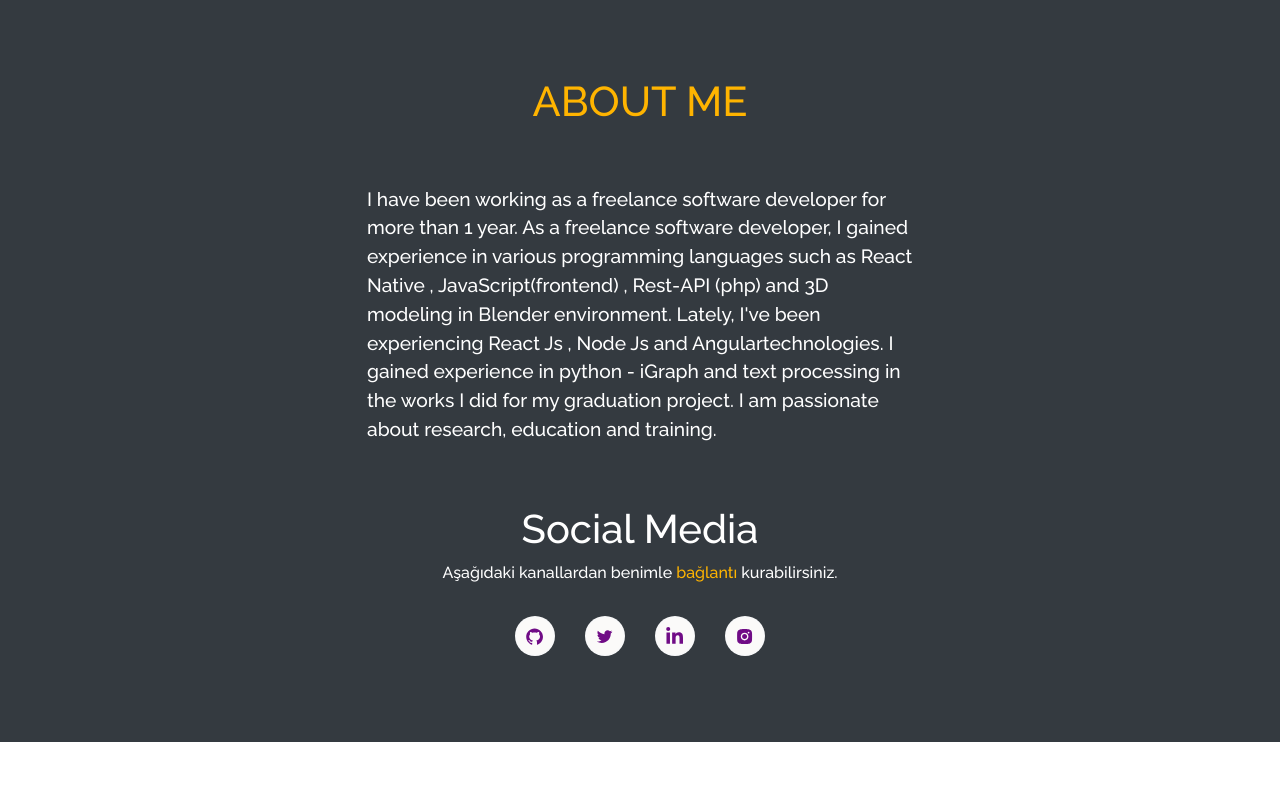
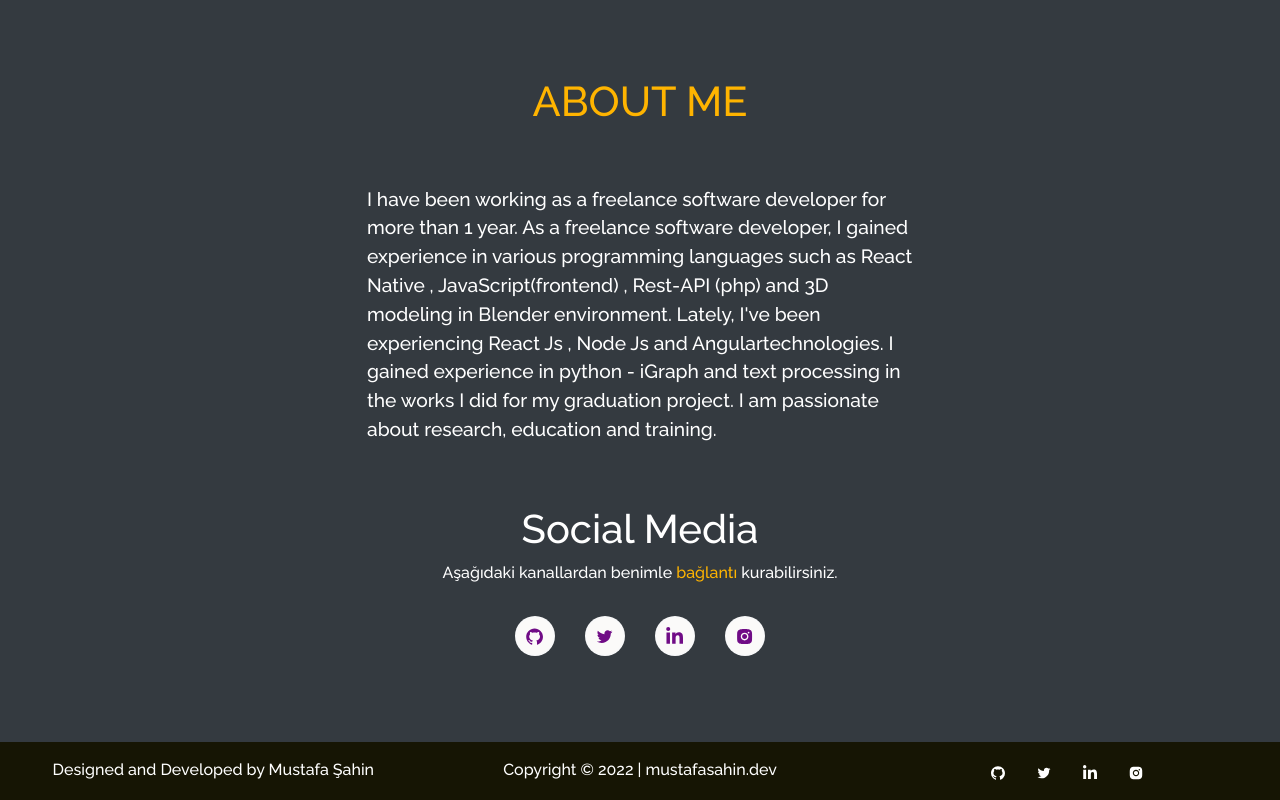
Before and after one commit to mtfsahin/mustafasahindev, a React (Create React App) app: page / in a window 1280 px wide. Shown: the part 764-1564 px from the top of the page. Before the commit the page ends 1506 px from the top, so only its background shows below. Built offline with nearby package versions, Linux system fonts and the light colour scheme.

Commit message:
Footer added

```diff
--- a/src/App.js
+++ b/src/App.js
@@ -7,6 +7,7 @@ import "./style.css";
 import "./App.css";
 import "bootstrap/dist/css/bootstrap.min.css";
 import Header from './Header';
+import Footer from './Footer';
 import {
   BrowserRouter as Router,
   Route,
@@ -34,7 +35,7 @@ function App() {
         <Route path="/" element={<Home />} />
 
       </Routes>
-
+     <Footer />
     </div>
   </Router>
   );
--- /dev/null
+++ b/src/Footer.js
@@ -0,0 +1,71 @@
+import React from "react";
+import { Container, Row, Col } from "react-bootstrap";
+import {
+  AiFillGithub,
+  AiOutlineTwitter,
+  AiFillInstagram,
+} from "react-icons/ai";
+import { FaLinkedinIn } from "react-icons/fa";
+
+function Footer() {
+  let date = new Date();
+  let year = date.getFullYear();
+  return (
+    <Container fluid className="footer">
+      <Row>
+        <Col md="4" className="footer-copywright">
+          <h3>Designed and Developed by Mustafa Şahin</h3>
+        </Col>
+        <Col md="4" className="footer-copywright">
+          <h3>Copyright © {year} | mustafasahin.dev</h3>
+        </Col>
+        <Col md="4" className="footer-body">
+          <ul className="footer-icons">
+            <li className="social-icons">
+              <a
+                  href="https://github.com/mtfsahin"
+                  style={{ color: "white" }}
+                target="_blank"
+                rel="noopener noreferrer"
+              >
+                <AiFillGithub />
+              </a>
+            </li>
+            <li className="social-icons">
+              <a
+                  href="https://twitter.com/Mustafamtu"
+                  style={{ color: "white" }}
+                target="_blank"
+                rel="noopener noreferrer"
+              >
+                <AiOutlineTwitter />
+              </a>
+            </li>
+            <li className="social-icons">
+              <a
+                  href="https://www.linkedin.com/in/mustafa-%C5%9Fahin-6a86b5193/"
+                style={{ color: "white" }}
+                target="_blank"
+                rel="noopener noreferrer"
+              >
+                <FaLinkedinIn />
+              </a>
+            </li>
+            <li className="social-icons">
+              <a
+                href="https://www.instagram.com/mustafamtu"
+                style={{ color: "white" }}
+                target="_blank"
+                rel="noopener noreferrer"
+              >
+                <AiFillInstagram />
+              </a>
+            </li>
+          </ul>
+        </Col>
+      </Row>
+    </Container>
+  );
+}
+
+export default Footer;
--- a/src/style.css
+++ b/src/style.css
@@ -400,7 +400,7 @@ html {
   /* Footer */
   /* --------- */
   .footer {
-    background-color: rgb(10, 4, 22);
+    background-color: rgb(22, 21, 4);
     bottom: 0 !important;
     padding-top: 10px !important;
     padding-bottom: 8px !important ;
```
Also changed, not shown: src/About.js (added).
